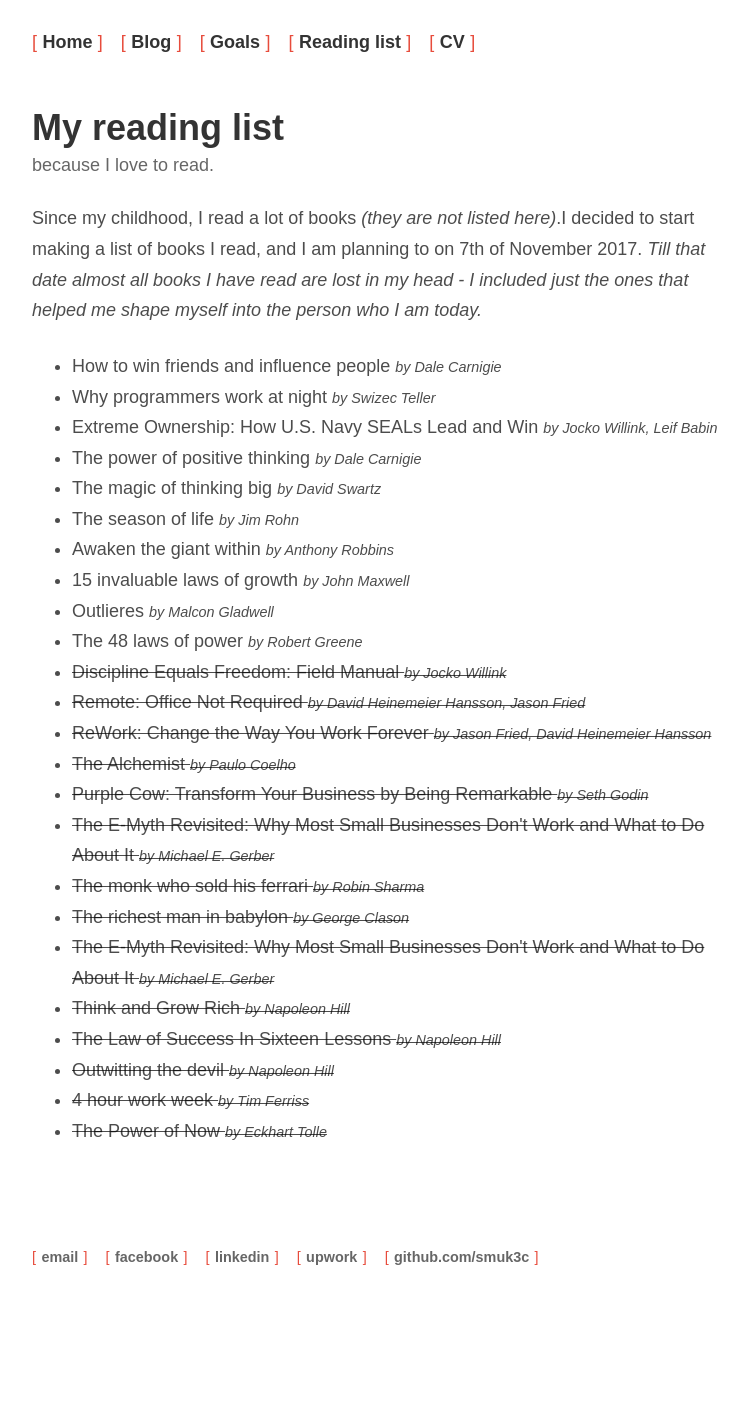
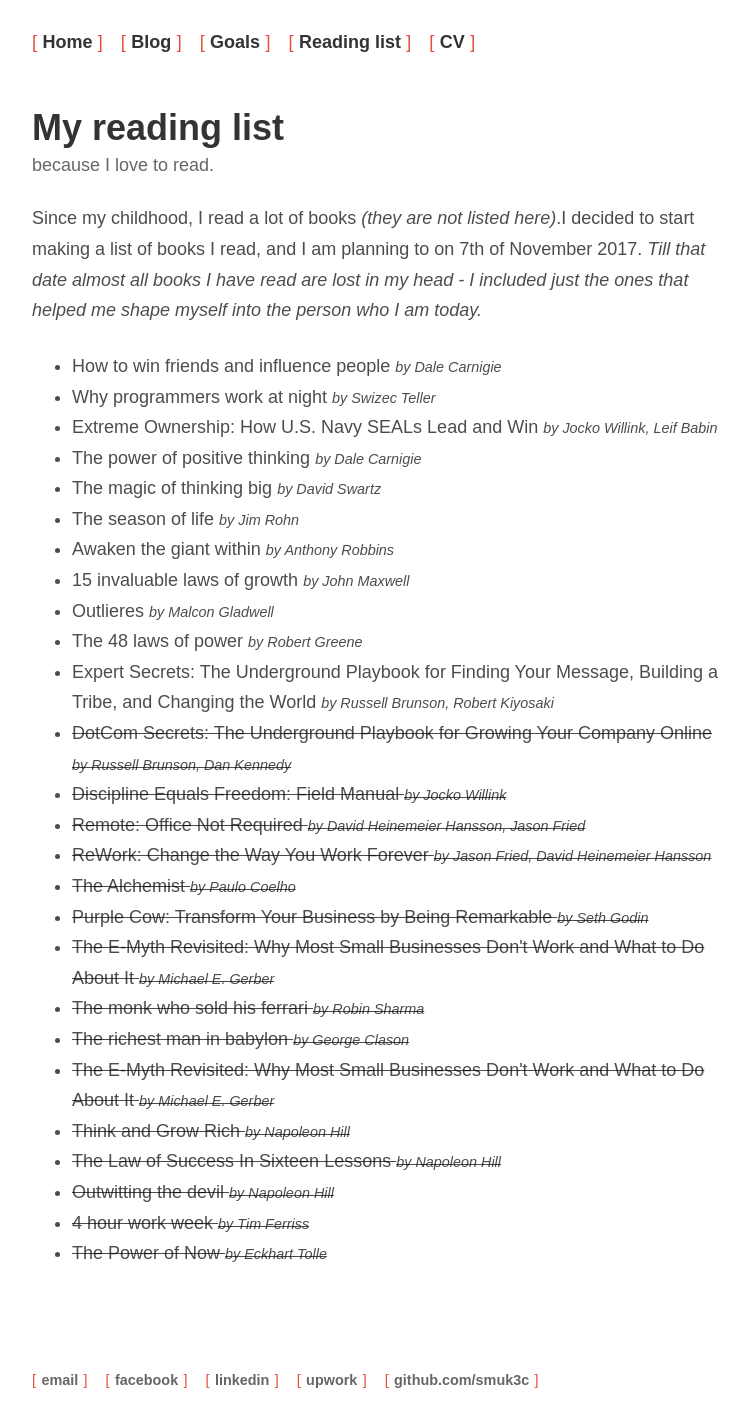
Before and after one commit to smuk3c/smuk3c.github.io, a Jekyll site: the page built from reading-list/index.html, in a window 1280 px wide. Shown: the whole page, without its empty margins (258-1006 px from the left). Built offline with Jekyll 4.4.1, drawn with Linux system fonts in a browser that asks for light colours; nearby versions of some CDN libraries; before the commit the page ends 1297 px from its top, so only the background shows below that.

Commit message:
Reading updated

```diff
--- a/reading-list/index.html
+++ b/reading-list/index.html
@@ -49,6 +49,14 @@ title: Smuk3c's reading list
 			<li>
 				The 48 laws of power
 				<small><em>by Robert Greene</em></small>
+			</li>
+			<li>
+				Expert Secrets: The Underground Playbook for Finding Your Message, Building a Tribe, and Changing the World
+				<small><em>by Russell Brunson, Robert Kiyosaki</em></small>
+			</li>
+			<li class="strike">
+				DotCom Secrets: The Underground Playbook for Growing Your Company Online
+				<small><em>by Russell Brunson, Dan Kennedy</em></small>
 			</li>
 			<li class="strike">
 				Discipline Equals Freedom: Field Manual
```
